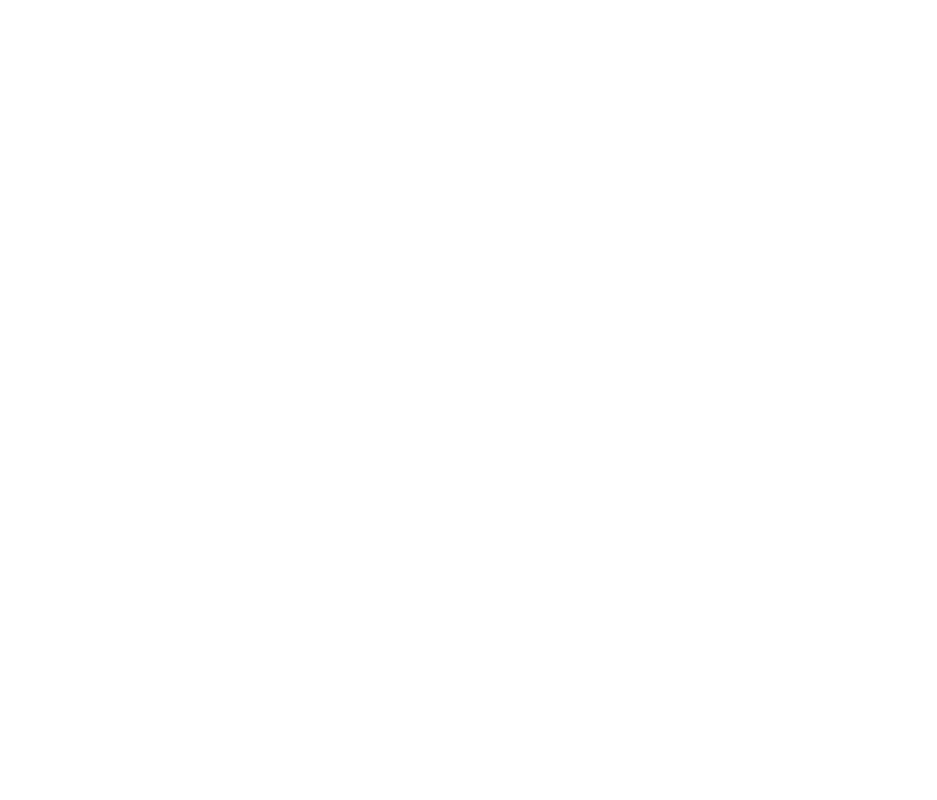
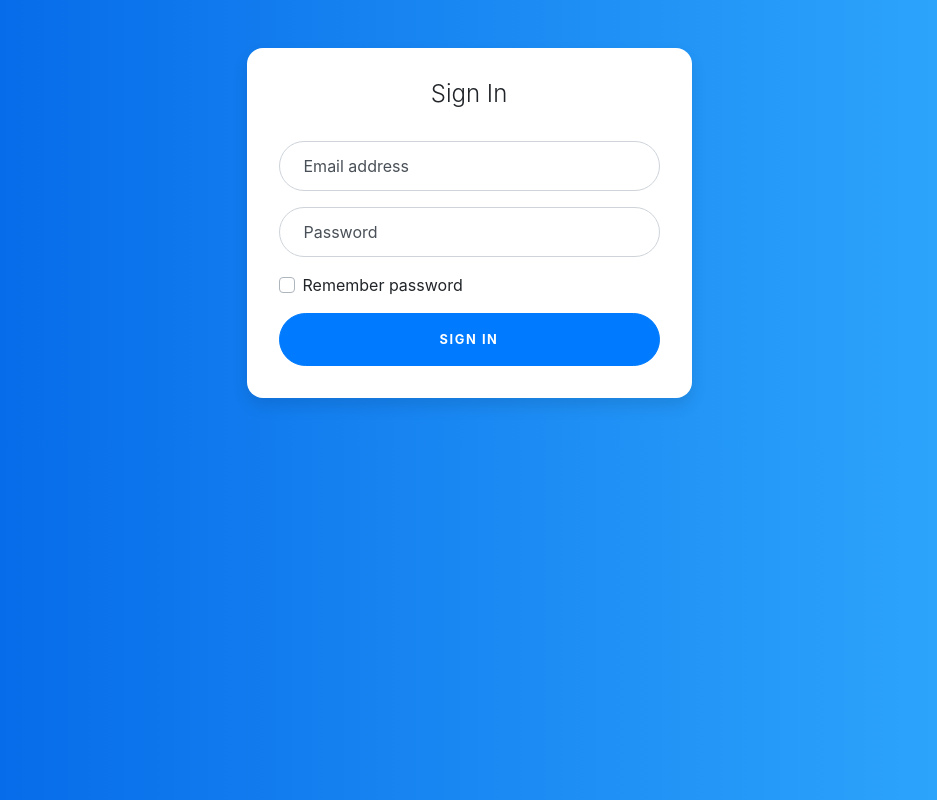
Before and after one commit to Maksura1/twitter-react, a React (Create React App) app: page / in a window 1280 px wide. Shown: the whole page, without its empty margins (171-1108 px from the left). Built offline with nearby package versions, Linux system fonts and the light colour scheme.

Commit message:
Added Login Page from bootstrap

```diff
--- a/public/index.html
+++ b/public/index.html
@@ -9,7 +9,9 @@
       manifest.json provides metadata used when your web app is installed on a
       user's mobile device or desktop. See https://developers.google.com/web/fundamentals/web-app-manifest/
     -->
+		<link rel="stylesheet" href="https://stackpath.bootstrapcdn.com/bootstrap/4.3.1/css/bootstrap.min.css" integrity="sha384-ggOyR0iXCbMQv3Xipma34MD+dH/1fQ784/j6cY/iJTQUOhcWr7x9JvoRxT2MZw1T" crossorigin="anonymous">
     <link rel="manifest" href="%PUBLIC_URL%/manifest.json" />
+		<link rel="stylesheet" href="https://fonts.googleapis.com/css?family=Roboto:300,400,500,700&display=swap" />
     <!--
       Notice the use of %PUBLIC_URL% in the tags above.
       It will be replaced with the URL of the `public` folder during the build.
--- a/src/App.js
+++ b/src/App.js
@@ -11,9 +11,9 @@
     <div>
       <BrowserRouter>
 			 <Switch>
-			  <Route path = "/home" component={Home}/>
-				<Route path ="/login" component={Login}/>
+			  <Route exact path ="/" component={Login}/>
 				<Route path ="/register" component={Register}/>
+				<Route path = "/home" component={Home}/>
 			 </Switch>
 			</BrowserRouter>
     </div>
--- /dev/null
+++ b/src/components/Auth/Login.css
@@ -0,0 +1,135 @@
+:root {
+  --input-padding-x: 1.5rem;
+  --input-padding-y: .75rem;
+}
+
+body {
+  background: #007bff;
+  background: linear-gradient(to right, #0062E6, #33AEFF);
+}
+
+.card-signin {
+  border: 0;
+  border-radius: 1rem;
+  box-shadow: 0 0.5rem 1rem 0 rgba(0, 0, 0, 0.1);
+}
+
+.card-signin .card-title {
+  margin-bottom: 2rem;
+  font-weight: 300;
+  font-size: 1.5rem;
+}
+
+.card-signin .card-body {
+  padding: 2rem;
+}
+
+.form-signin {
+  width: 100%;
+}
+
+.form-signin .btn {
+  font-size: 80%;
+  border-radius: 5rem;
+  letter-spacing: .1rem;
+  font-weight: bold;
+  padding: 1rem;
+  transition: all 0.2s;
+}
+
+.form-label-group {
+  position: relative;
+  margin-bottom: 1rem;
+}
+
+.form-label-group input {
+  height: auto;
+  border-radius: 2rem;
+}
+
+.form-label-group>input,
+.form-label-group>label {
+  padding: var(--input-padding-y) var(--input-padding-x);
+}
+
+.form-label-group>label {
+  position: absolute;
+  top: 0;
+  left: 0;
+  display: block;
+  width: 100%;
+  margin-bottom: 0;
+  /* Override default `<label>` margin */
+  line-height: 1.5;
+  color: #495057;
+  border: 1px solid transparent;
+  border-radius: .25rem;
+  transition: all .1s ease-in-out;
+}
+
+.form-label-group input::-webkit-input-placeholder {
+  color: transparent;
+}
+
+.form-label-group input:-ms-input-placeholder {
+  color: transparent;
+}
+
+.form-label-group input::-ms-input-placeholder {
+  color: transparent;
+}
+
+.form-label-group input::-moz-placeholder {
+  color: transparent;
+}
+
+.form-label-group input::placeholder {
+  color: transparent;
+}
+
+.form-label-group input:not(:placeholder-shown) {
+  padding-top: calc(var(--input-padding-y) + var(--input-padding-y) * (2 / 3));
+  padding-bottom: calc(var(--input-padding-y) / 3);
+}
+
+.form-label-group input:not(:placeholder-shown)~label {
+  padding-top: calc(var(--input-padding-y) / 3);
+  padding-bottom: calc(var(--input-padding-y) / 3);
+  font-size: 12px;
+  color: #777;
+}
+
+.btn-google {
+  color: white;
+  background-color: #ea4335;
+}
+
+.btn-facebook {
+  color: white;
+  background-color: #3b5998;
+}
+
+/* Fallback for Edge
+-------------------------------------------------- */
+
+@supports (-ms-ime-align: auto) {
+  .form-label-group>label {
+    display: none;
+  }
+  .form-label-group input::-ms-input-placeholder {
+    color: #777;
+  }
+}
+
+/* Fallback for IE
+-------------------------------------------------- */
+
+@media all and (-ms-high-contrast: none),
+(-ms-high-contrast: active) {
+  .form-label-group>label {
+    display: none;
+  }
+  .form-label-group input:-ms-input-placeholder {
+    color: #777;
+  }
+}
--- a/src/components/Auth/login.js
+++ b/src/components/Auth/login.js
@@ -1,11 +1,40 @@
 import React, {Component} from 'react';
+import './Login.css'
 
 class Login extends Component {
 	render() {
   return (
-    <div>
-      This is the Login Page
-    </div>
+
+<div className="container">
+	<div className="row">
+		<div className="col-sm-9 col-md-7 col-lg-5 mx-auto">
+			<div className="card card-signin my-5">
+				<div className="card-body">
+					<h5 className="card-title text-center">Sign In</h5>
+					<form className="form-signin">
+						<div className="form-label-group">
+							<input type="email" id="inputEmail" className="form-control" placeholder="Email address" required autofocus />
+							<label for="inputEmail">Email address</label>
+						</div>
+
+						<div className="form-label-group">
+							<input type="password" id="inputPassword" className="form-control" placeholder="Password" required />
+							<label for="inputPassword">Password</label>
+						</div>
+
+						<div className="custom-control custom-checkbox mb-3">
+							<input type="checkbox" className="custom-control-input" id="customCheck1"/>
+							<label className="custom-control-label" for="customCheck1">Remember password</label>
+						</div>
+						<button className="btn btn-lg btn-primary btn-block text-uppercase" type="submit">Sign in</button>
+
+					</form>
+				</div>
+			</div>
+		</div>
+	</div>
+</div>
+
   )
  }
 }
```
Also changed, not shown: src/components/Auth/Register.css (added).
